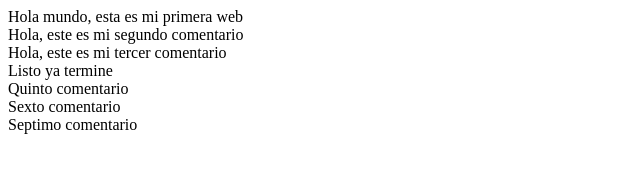
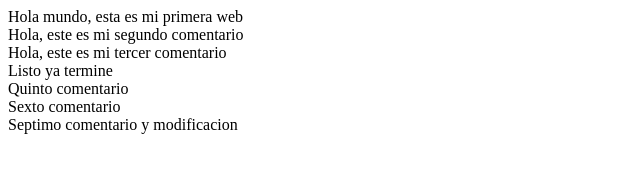
Before and after one commit to Mision-TIC-Ciclo-Tres/ExplicacionHTMLCss, a plain HTML site: page hola.html in a window 1280 px wide. Shown: the whole page, without its empty margins (0-640 px from the left). Drawn offline with Linux system fonts and the light colour scheme.

Commit message:
septimo comentario y modificacion

```diff
--- a/hola.html
+++ b/hola.html
@@ -12,6 +12,6 @@
     <div>Listo ya termine</div>
     <div>Quinto comentario</div>
     <div>Sexto comentario</div>
-    <div>Septimo comentario</div>
+    <div>Septimo comentario y modificacion</div>
 </body>
 </html>
```
